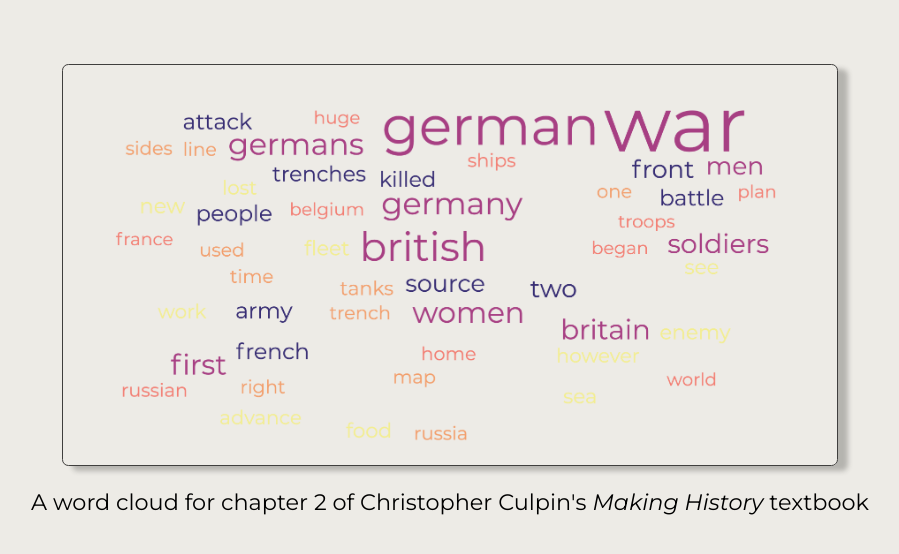
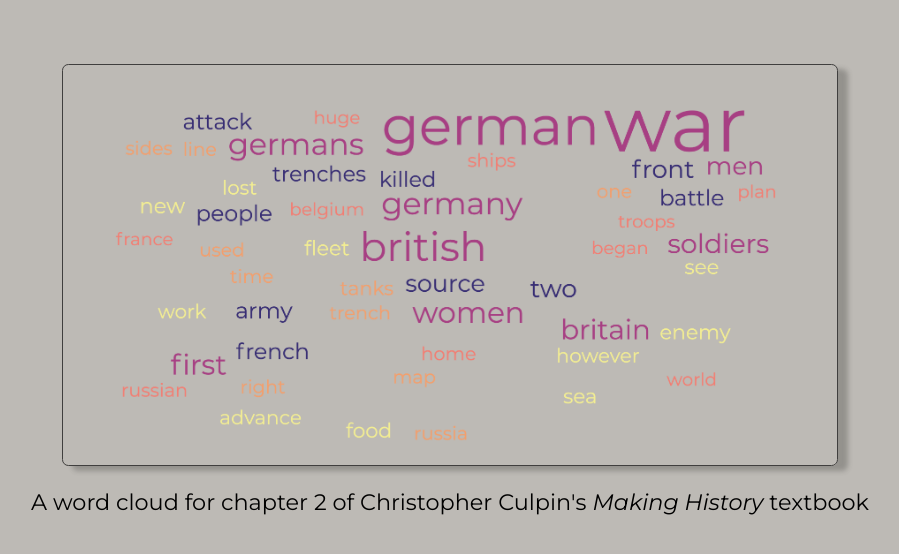
Before and after one commit to DrJGC/WW1-Cloud, a website built with Vite: page index.html in a window 1280 px wide. Shown: the whole page, without its empty margins (190-1089 px from the left). Built offline with nearby package versions, Linux system fonts and the light colour scheme.

Commit message:
changed background

```diff
--- a/style.css
+++ b/style.css
@@ -6,7 +6,7 @@ body, html {
 }
 
 body {
-  background-color: rgb(237, 235, 230);
+  background-color: rgb(189, 186, 181);
   font-family: 'Montserrat', sans-serif;
   font-size: 16px;
 }
```
